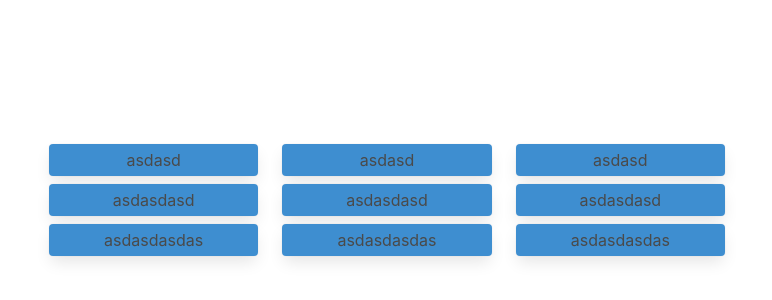
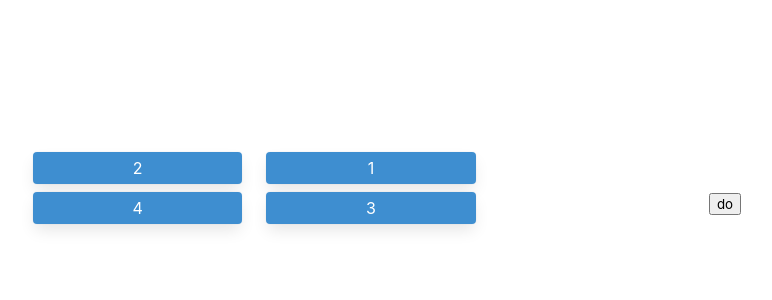
Before and after one commit to Mhdi-kr/visual-hanoi, a Vue app: page / in a window 1280 px wide. Shown: the part 196-496 px from the top of the page, without its empty margins (253-1025 px from the left). Built offline with nearby package versions, Linux system fonts and the light colour scheme.

Commit message:
first working prototype

```diff
--- a/package.json
+++ b/package.json
@@ -8,6 +8,7 @@
     "lint": "vue-cli-service lint"
   },
   "dependencies": {
+    "animate.css": "^4.1.1",
     "bulma": "^0.9.1",
     "core-js": "^3.6.5",
     "sass": "^1.27.0",
--- a/src/App.vue
+++ b/src/App.vue
@@ -1,59 +1,95 @@
 <template>
   <div class="full-height-container">
-    <div id="app" class="columns hanoi-container has-text-centered">
+    <div id="app" class="columns hanoi-container has-text-centered" style="align-items:flex-end !important;">
       <section id="A" class="column">
-        <draggable v-model="myArray">
-          <transition-group>
-            <div v-for="element in myArray" :key="element.id" class="card mb-2 py-1 has-background-info">
-              {{element.name}}
+            <div v-for="element in A.slice().reverse()" :key="element" class="card mb-2 py-1 has-background-info has-text-white">
+              {{element}}
             </div>
-          </transition-group>
-        </draggable>
       </section>
       <section id="B" class="column">
-        <draggable v-model="myArray">
-          <transition-group>
-            <div v-for="element in myArray" :key="element.id" class="card mb-2 py-1 has-background-info">
-              {{element.name}}
+            <div v-for="element in B.slice().reverse()" :key="element" class="card mb-2 py-1 has-background-info has-text-white">
+              {{element}}
             </div>
-          </transition-group>
-        </draggable>
       </section>
       <section id="C" class="column">
-        <draggable v-model="myArray">
-          <transition-group>
-            <div v-for="element in myArray" :key="element.id" class="card mb-2 py-1 has-background-info">
-              {{element.name}}
+            <div v-for="element in C.slice().reverse()" :key="element" class="card mb-2 py-1 has-background-info has-text-white">
+              {{element}}
             </div>
-          </transition-group>
-        </draggable>
       </section>
     </div>
+    <button @click="solve">do</button>
   </div>
 </template>
 
 <script>
-import draggable from 'vuedraggable'
+
+async function sleep(ms) {
+  return new Promise(resolve => setTimeout(resolve, ms))
+}
 export default {
   name: 'App',
-  components: {
-    draggable,
+  methods: {
+    solve: async function () {
+      let popped;
+      for (let i = 0; i < this.instructions.length; i++) {
+        switch (this.instructions[i].from) {
+          case "A":
+            popped = this.A.pop()
+            break
+          case "B":
+            popped = this.B.pop()
+            break
+          case "C":
+            popped = this.C.pop()
+            break
+        }
+        switch (this.instructions[i].to) {
+          case "A":
+            this.A.push(popped)
+            break
+          case "B":
+            this.B.push(popped)
+            break
+          case "C":
+            this.C.push(popped)
+            break
+        }
+        await sleep(1000)
+      }
+    },
+    move: function (){
+      setTimeout(()=>{
+
+      })
+    }
   },
   data: () => ({
-    myArray: [
-      {
-        id:123,
-        name:'asdasd'
-      },
-      {
-        id:1234,
-        name:'asdasdasd'
-      },
-      {
-        id:1233,
-        name:'asdasdasdas'
-      }
-    ]
+    instructions: [
+      { from: 'A', to: 'C' },
+      { from: 'B', to: 'C' },
+      { from: 'B', to: 'A' },
+      { from: 'C', to: 'B' },
+      { from: 'C', to: 'A' },
+      { from: 'B', to: 'A' },
+      { from: 'A', to: 'B' },
+      { from: 'A', to: 'C' },
+      { from: 'B', to: 'C' },
+      { from: 'A', to: 'B' },
+      { from: 'C', to: 'A' },
+      { from: 'C', to: 'B' },
+      { from: 'A', to: 'B' },
+      { from: 'A', to: 'C' },
+      { from: 'B', to: 'C' },
+      { from: 'B', to: 'A' },
+      { from: 'C', to: 'A' },
+      { from: 'B', to: 'C' },
+      { from: 'A', to: 'B' },
+      { from: 'A', to: 'C' },
+      { from: 'B', to: 'C' }
+    ],
+    A: [4,2],
+    B: [3,1],
+    C: []
   }),
 }
 </script>
--- a/src/main.js
+++ b/src/main.js
@@ -1,7 +1,7 @@
 import Vue from 'vue'
 import App from './App.vue'
 import 'bulma/bulma.sass'
-
+import 'animate.css'
 Vue.config.productionTip = false
 
 new Vue({
```
Also changed, not shown: src/assets/hanoi.js (added, +54 -0 lines), 1 other file (tests, documents, lock files or other folders).
